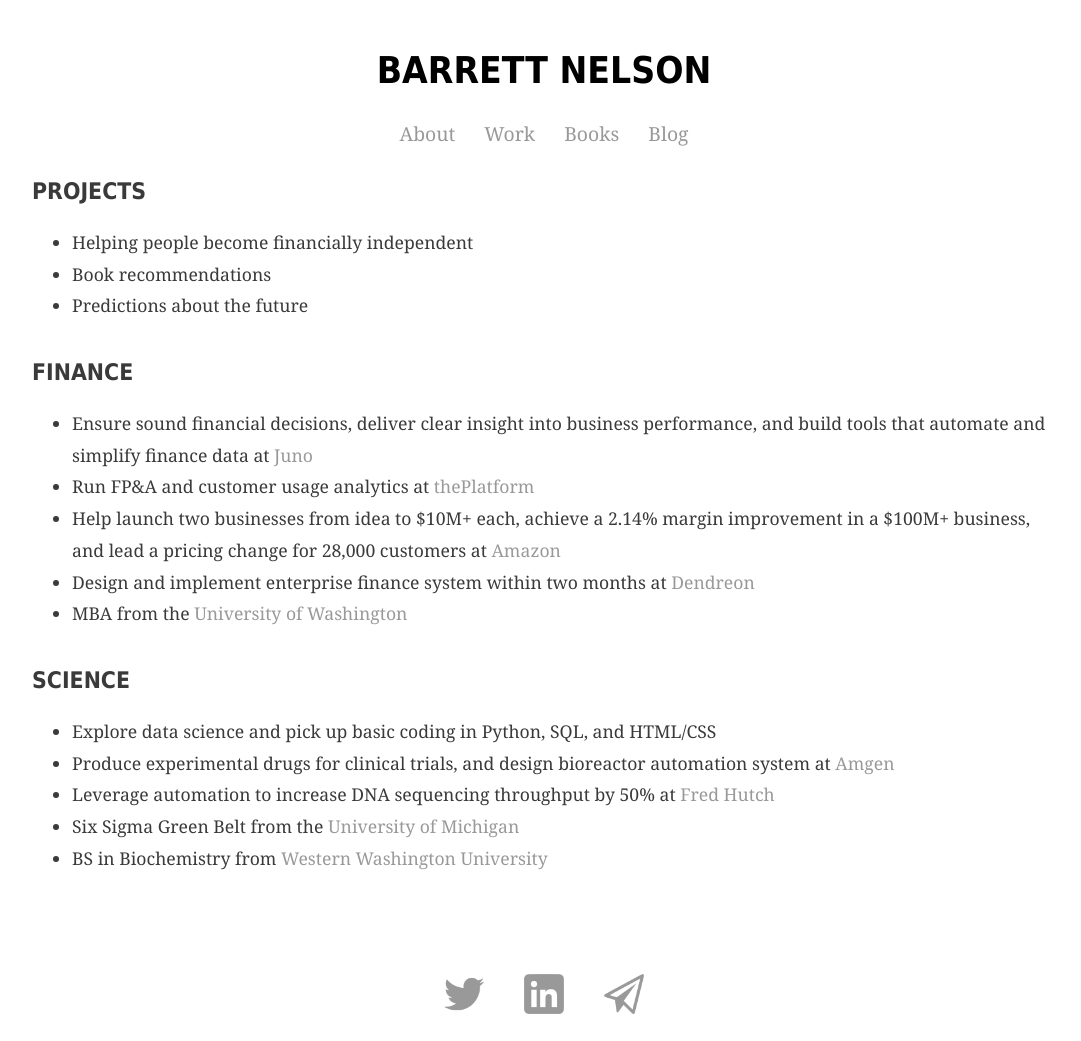
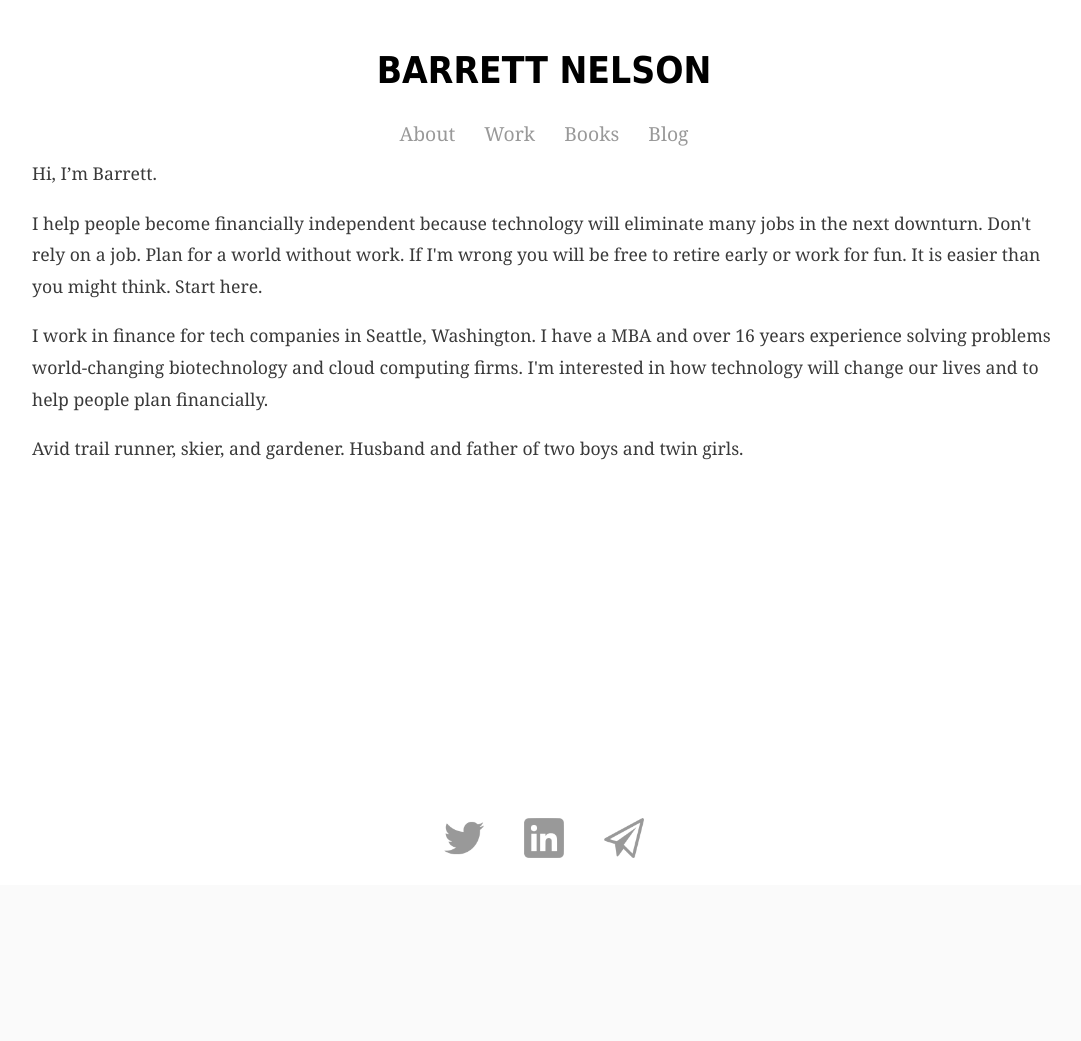
Before and after one commit to bstnel/bstnel.github.io, a Jekyll site: the page index.html, which Jekyll copies as it is, in a window 1280 px wide. Shown: the whole page, without its empty margins (96-1177 px from the left). Built offline with Jekyll 4.4.1, drawn with Linux system fonts in a browser that asks for light colours; after the commit the page ends 900 px from its top, so only the background shows below that.

Commit message:
Update index.html

```diff
--- a/index.html
+++ b/index.html
@@ -33,28 +33,10 @@
 		</nav>
 
 <div class="content">
-	<h2>Projects</h2>
-		<ul>
-		<li>Helping people become financially independent</li>
-		<li>Book recommendations</li>
-		<li>Predictions about the future</li>
-		</ul>
-	<h2>Finance</h2>
-		<ul>
-		<li>Ensure sound financial decisions, deliver clear insight into business performance, and build tools that automate and simplify finance data at <a href="https://www.junotherapeutics.com/">Juno</a></li>
-		<li>Run FP&amp;A and customer usage analytics at <a href="https://www.theplatform.com">thePlatform</a></li>
-		<li>Help launch two businesses from idea to $10M+ each, achieve a 2.14% margin improvement in a $100M+ business, and lead a pricing change for 28,000 customers at <a href="https://aws.amazon.com/">Amazon</a></li>
-		<li>Design and implement enterprise finance system within two months at <a href="https://en.wikipedia.org/wiki/Dendreon">Dendreon</a></li>
-		<li>MBA from the <a href="https://www.washington.edu/">University of Washington</a></li>
-		</ul>
-	<h2>Science</h2>
-		<ul>
-		<li>Explore data science and pick up basic coding in Python, SQL, and HTML/CSS</li>
-		<li>Produce experimental drugs for clinical trials, and design bioreactor automation system at <a href="http://www.amgen.com/">Amgen</a></li>
-		<li>Leverage automation to increase DNA sequencing throughput by 50% at <a href="https://www.fredhutch.org/en.html">Fred Hutch</a></li>
-		<li>Six Sigma Green Belt from the <a href="http://isd.engin.umich.edu/professional-programs/six-sigma/index.htm">University of Michigan</a></li>
-		<li>BS in Biochemistry from <a href="https://www.wwu.edu/">Western Washington University</a></li>
-		</ul>
+	<p>Hi, I’m Barrett.</p>
+	<p>I help people become financially independent because technology will eliminate many jobs in the next downturn. Don't rely on a job. Plan for a world without work. If I'm wrong you will be free to retire early or work for fun. It is easier than you might think. Start here.</p>
+	<p>I work in finance for tech companies in Seattle, Washington. I have a MBA and over 16 years experience solving problems world-changing biotechnology and cloud computing firms. I'm interested in how technology will change our lives and to help people plan financially.</p>
+	<p>Avid trail runner, skier, and gardener. Husband and father of two boys and twin girls.</p>
 	    </div>
 	</div>
 
```
